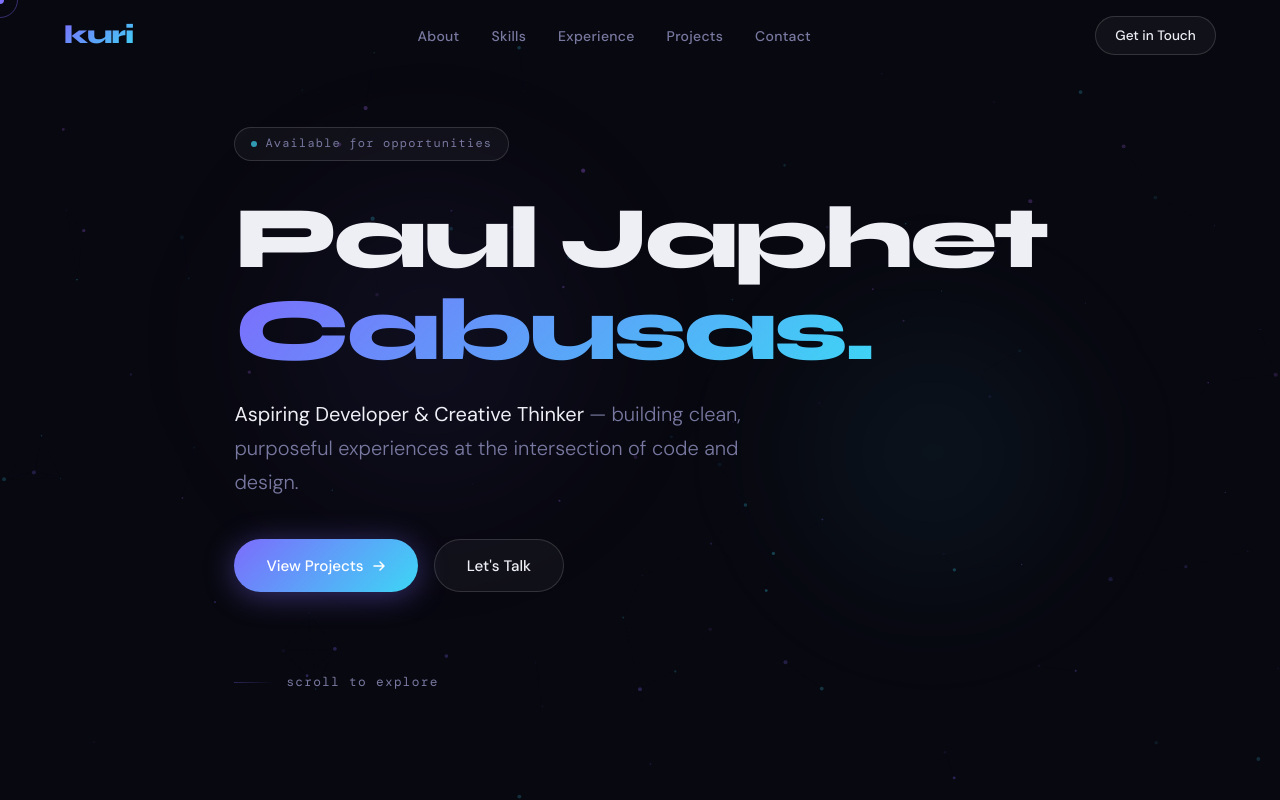
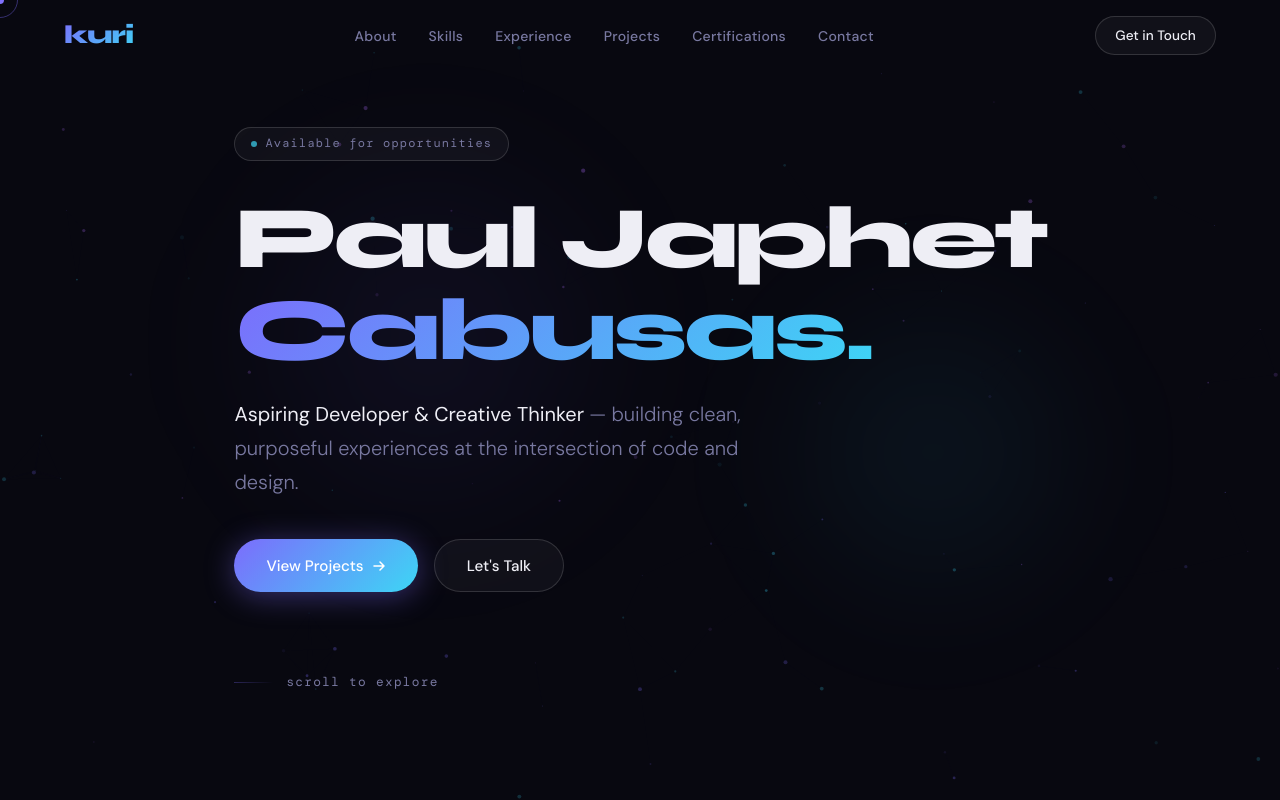
Before and after one commit to Kurisutera/kurisutera-portfolio, a React (Vite) app: page / in a window 1280 px wide. Shown: the top 800 px of the page. Built offline with nearby package versions, Linux system fonts and the light colour scheme; a web font is replaced by a local one.

Commit message:
Update Navbar.jsx

```diff
--- a/src/components/Navbar.jsx
+++ b/src/components/Navbar.jsx
@@ -29,6 +29,7 @@ const Navbar = () => {
           <li><a href="#skills">Skills</a></li>
           <li><a href="#experience">Experience</a></li>
           <li><a href="#projects">Projects</a></li>
+          <li><a href="#certifications">Certifications</a></li>
           <li><a href="#contact">Contact</a></li>
         </ul>
         <a href="#contact" className="nav-cta">Get in Touch</a>
@@ -43,6 +44,7 @@ const Navbar = () => {
         <a href="#skills" onClick={closeMenu}>Skills</a>
         <a href="#experience" onClick={closeMenu}>Experience</a>
         <a href="#projects" onClick={closeMenu}>Projects</a>
+        <a href="#certifications" onClick={closeMenu}>Certifications</a>
         <a href="#contact" onClick={closeMenu}>Contact</a>
       </div>
     </>
```
